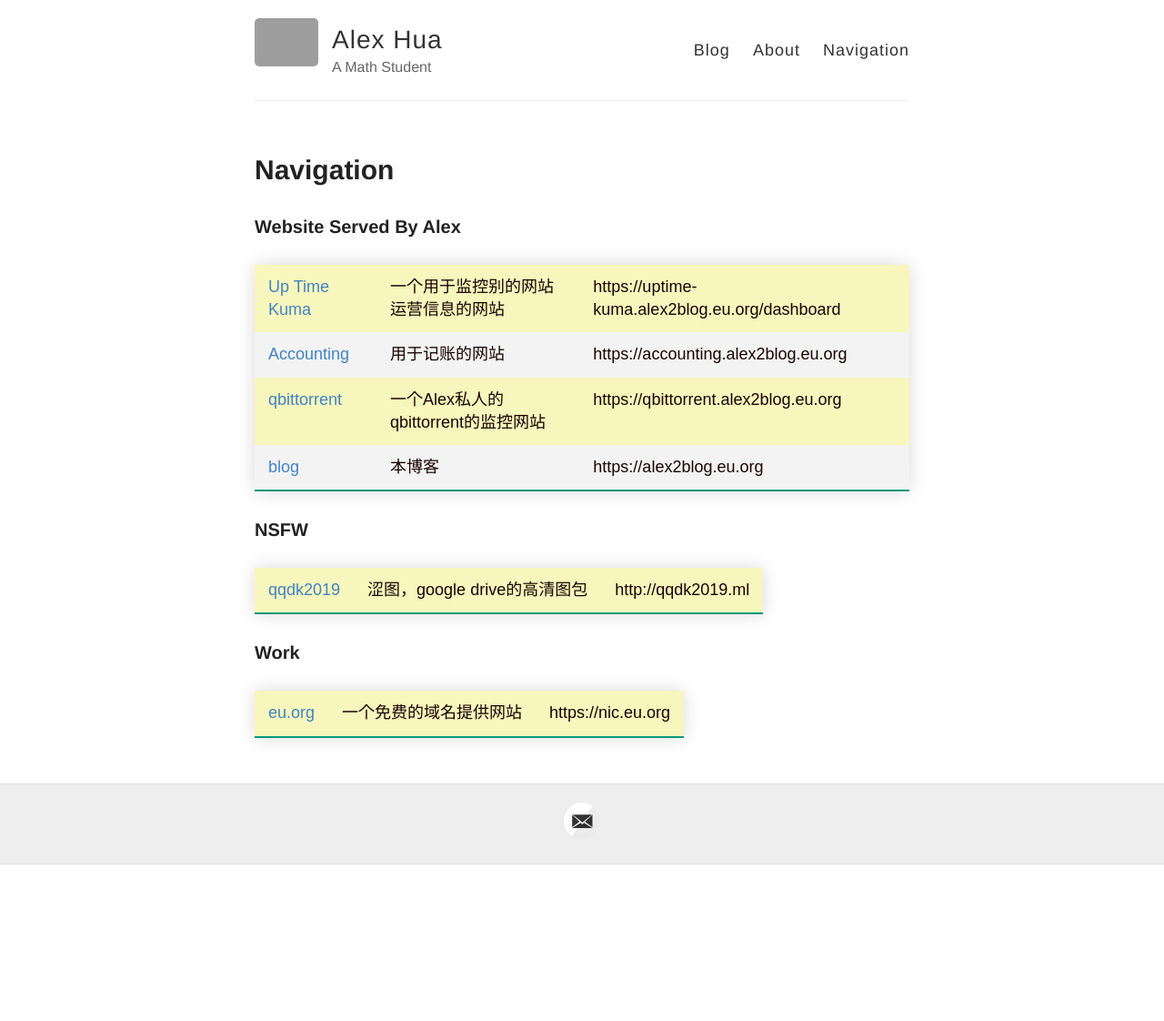
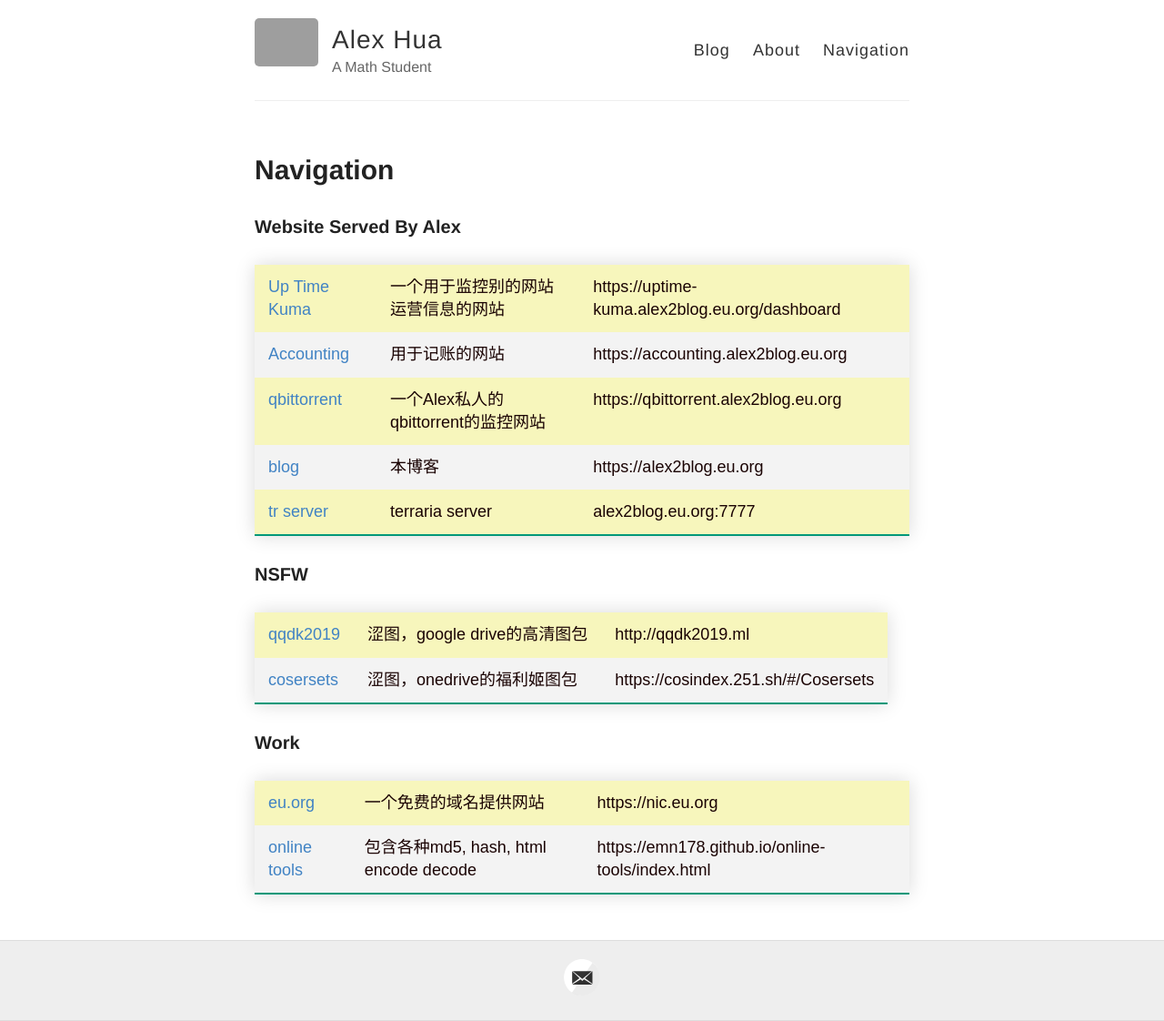
Before and after one commit to Alex222222222222/Blog, a Jekyll site: the page built from navigation.md, in a window 1280 px wide. Shown: the whole page at 91% size. Built offline with Jekyll 4.4.1, drawn with Linux system fonts in a browser that asks for light colours; before the commit the page ends 950 px from its top, so only the background shows below that; grey boxes are pictures that could not be loaded.

Commit message:
add new navigation

```diff
--- a/navigation.md
+++ b/navigation.md
@@ -10,11 +10,15 @@ permalink: /navigation/
 | [Accounting](https://accounting.alex2blog.eu.org) | 用于记账的网站 | https://accounting.alex2blog.eu.org |
 | [qbittorrent](https://qbittorrent.alex2blog.eu.org) | 一个Alex私人的qbittorrent的监控网站 | https://qbittorrent.alex2blog.eu.org |
 | [blog](https://alex2blog.eu.org) | 本博客 | https://alex2blog.eu.org |
+| [tr server](alex2blog.eu.org:7777) | terraria server | alex2blog.eu.org:7777 |
 
 ### NSFW
 
 | [qqdk2019](http://qqdk2019.ml) | 涩图，google drive的高清图包 | http://qqdk2019.ml |
+| [cosersets](https://cosindex.251.sh/#/Cosersets) | 涩图，onedrive的福利姬图包 | https://cosindex.251.sh/#/Cosersets |
+
 
 ### Work
 
 | [eu.org](https://nic.eu.org) | 一个免费的域名提供网站 | https://nic.eu.org |
+| [online tools](https://emn178.github.io/online-tools/index.html) | 包含各种md5, hash, html encode decode | https://emn178.github.io/online-tools/index.html |
```
